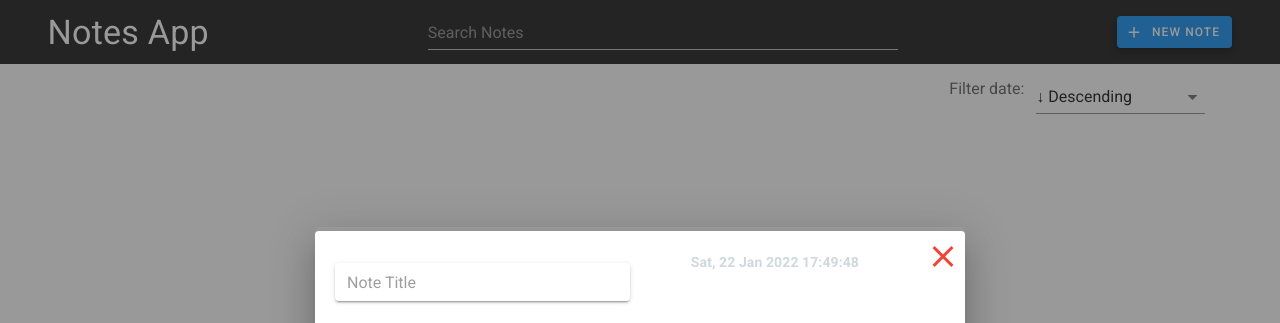
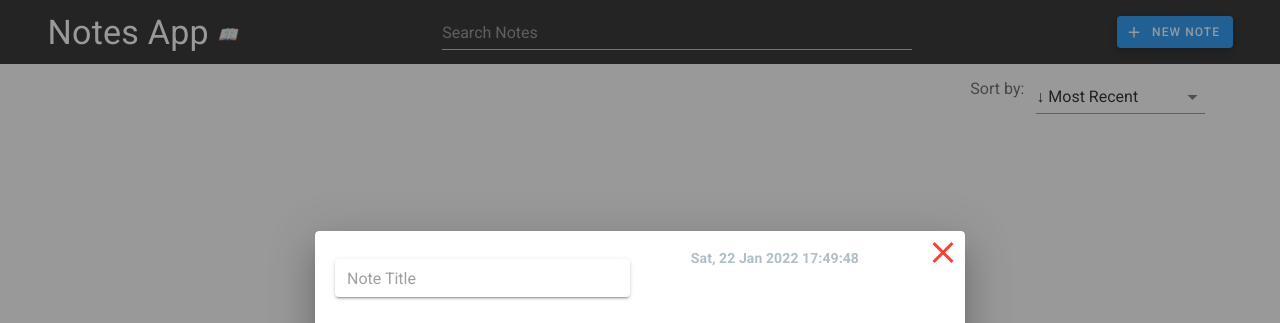
Before and after one commit to alta-sh/notes-app, a Vue app: page / in a window 1280 px wide. Both pictures are taken after a click on the button "NEW NOTE". Shown: the top 323 px of the page. Built offline with nearby package versions, Linux system fonts and the light colour scheme.

Commit message:
small refactor

```diff
--- a/src/components/FilterNotes.vue
+++ b/src/components/FilterNotes.vue
@@ -3,13 +3,13 @@
     <v-toolbar flat>
       <v-row justify="center" justify-sm="end">
 
-        <span class="text--secondary mt-2">Filter date:</span>
+        <span class="text--secondary mt-2">Sort by:</span>
         <v-col
             class="ma-0"
             cols="9"
             sm="3"
-            md="2"
-            xl="1"
+            md="3"
+            lg="2"
         >
           <v-select
               :items=items
@@ -28,8 +28,8 @@ export default {
 
   data() {
     return {
-      defaultSelected: '↓ Descending',
-      items: ['↑ Ascending', '↓ Descending',]
+      defaultSelected: '↓ Most Recent',
+      items: ['↑ Oldest', '↓ Most Recent',]
     }
   }
 
--- a/src/components/Heading.vue
+++ b/src/components/Heading.vue
@@ -1,7 +1,7 @@
 <template>
   <v-container>
     <div class="row justify-space-between align-center">
-      <span id="site-title" class="display-1">Notes App</span>
+      <span id="site-title" class="display-1">Notes App <v-icon class="small-font" small>📖</v-icon></span>
 
       <v-col
           cols="4"
@@ -34,4 +34,7 @@ export default {
 </script>
 
 <style scoped>
+.small-font {
+  font-size: 24px;
+}
 </style>
--- a/src/components/NewNoteForm.vue
+++ b/src/components/NewNoteForm.vue
@@ -8,12 +8,6 @@
         max-width="650"
     >
       <v-card>
-        <v-row justify="space-between" class="ma-1">
-          <v-spacer/>
-
-        </v-row>
-
-
         <v-card-text class="ma-0 pl-2 pr-1 pr-sm-1 pt-1">
           <v-form
           ref="form"
@@ -35,9 +29,8 @@
               </v-col>
 
               <v-col cols="5">
-                <p class="text-sm-center font-weight-bold blue-grey--text text--lighten-4">{{dateTime}}</p>
+                <p class="text-sm-center font-weight-bold blue-grey--text text--lighten-3">{{dateTime}}</p>
               </v-col>
-
 
               <v-col cols="1" class="pt-1 pr-1">
                 <v-btn @click="closeModal()" class="float-right" small icon color="red">
@@ -45,7 +38,6 @@
                 </v-btn>
               </v-col>
             </v-row>
-
 
             <v-textarea
                 v-model="noteContent"
@@ -75,7 +67,6 @@
         </v-card-actions>
       </v-card>
     </v-dialog>
-
 </template>
 
 <script>
@@ -132,7 +123,4 @@ export default {
 </script>
 
 <style scoped>
-.border {
-  border-bottom: 1px solid rgba(255, 138, 101, 0.4);
-}
 </style>
```
